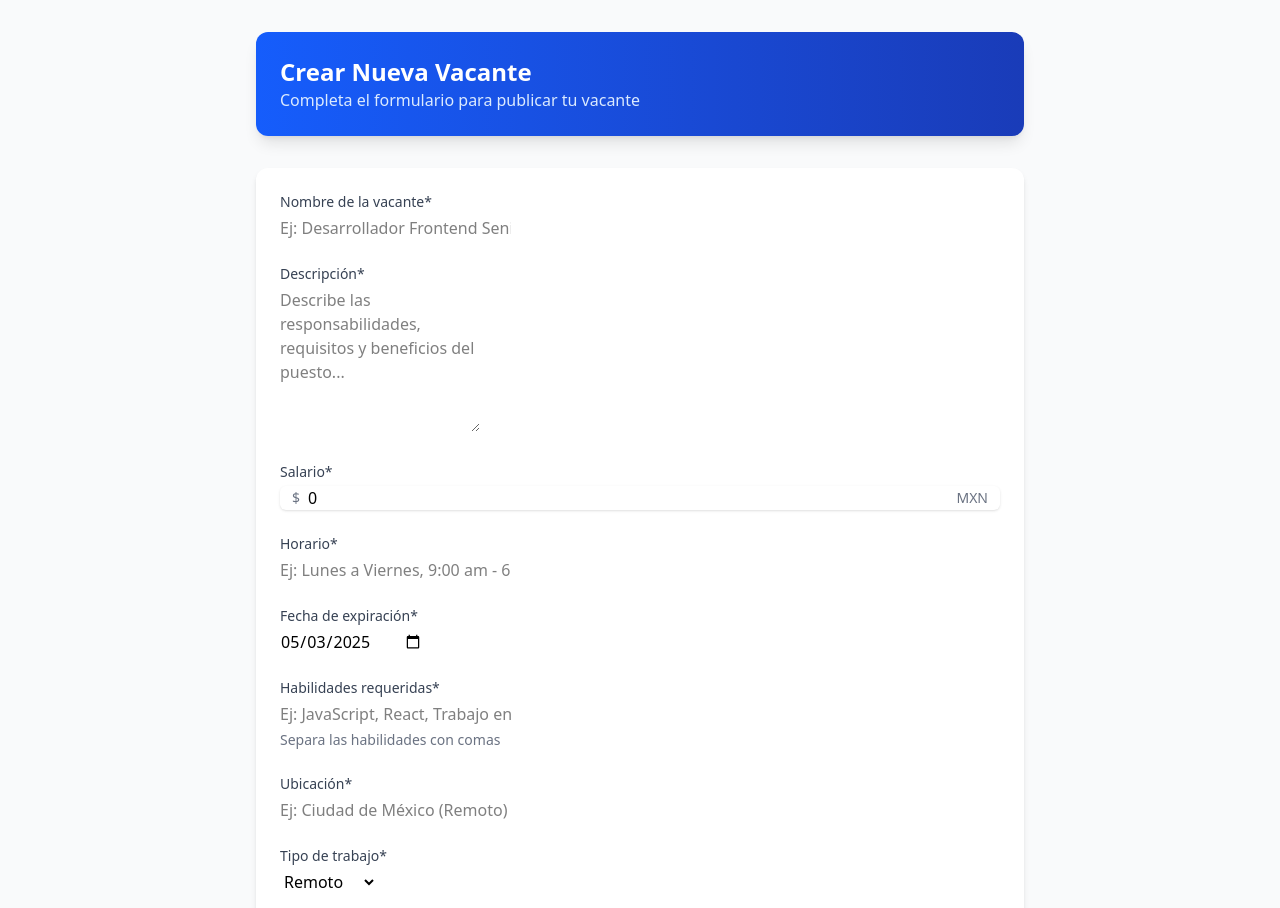
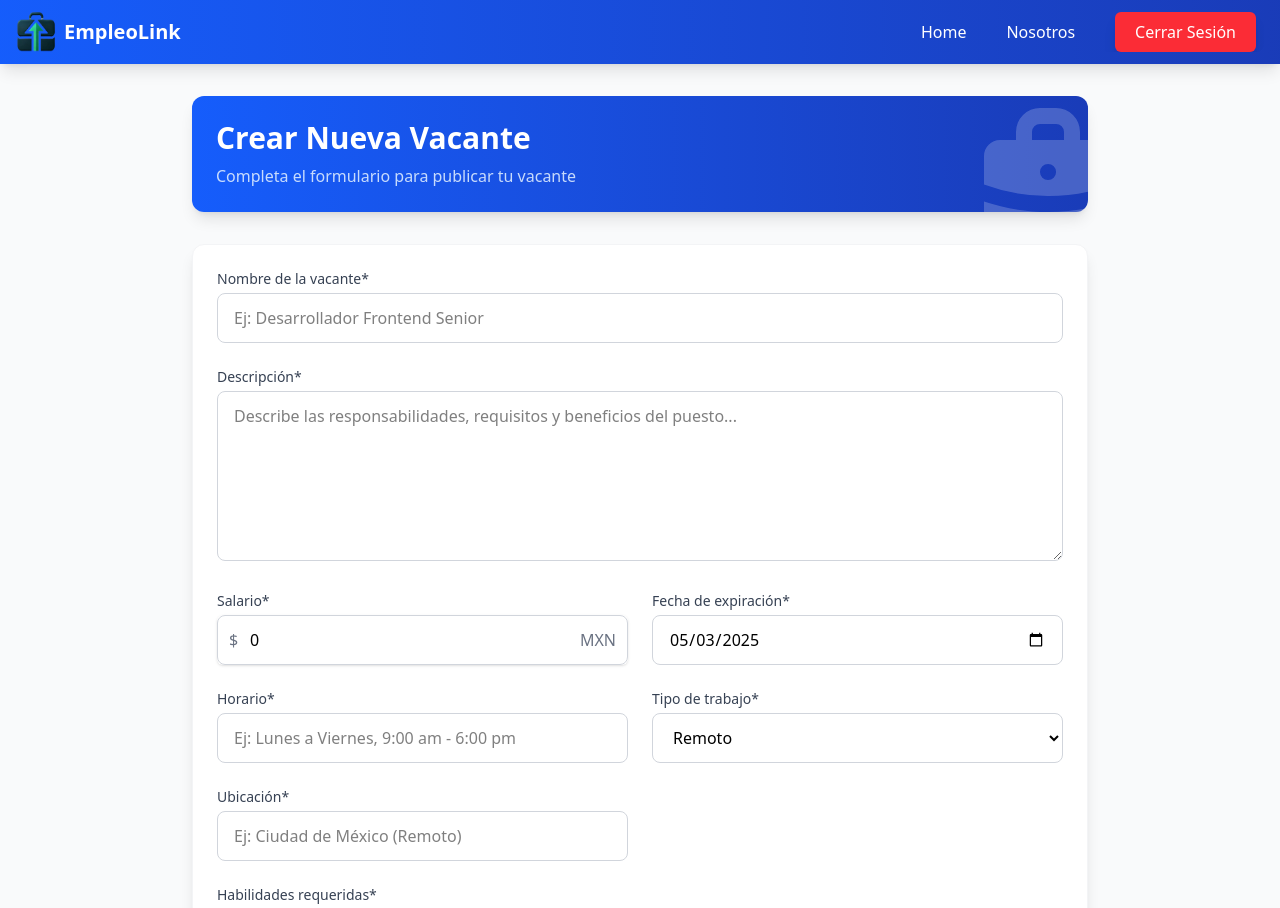
Before and after one commit to GerardoDiaz891/job-platform-frontend, a Vue app in the folder project-frontend/: page /empresarial/crear-vacante in a window 1280 px wide. Shown: the top 908 px of the page. Built offline with nearby package versions, Linux system fonts and the light colour scheme; sample sign-in values are in the browser's storage.

Commit message:
Implementación de notificaciones en perfil empresa y crear vacantes y subir CVs. Cambios en las restricciones y sanitizaciones de Register para hacerlas menos robustas y más amigables para el usuario en algunos campos

```diff
--- a/project-frontend/src/components/HomeView.vue
+++ b/project-frontend/src/components/HomeView.vue
@@ -2,7 +2,7 @@
   <div class="px-4 py-8 sm:px-6 lg:px-8">
     <!-- Encabezado y buscador -->
     <div class="text-center mb-10">
-      <h1 class="text-3xl font-bold text-gray-900 mb-2">Vacantes Disponibles</h1>
+      <h1 class="text-3xl font-bold text-gray-900 mb-2">Bienvenido!!</h1>
       <p class="text-lg text-gray-600 max-w-2xl mx-auto">
         Encuentra la oportunidad laboral que estás buscando
       </p>
--- a/project-frontend/src/views/Empresas/CrearVacante.vue
+++ b/project-frontend/src/views/Empresas/CrearVacante.vue
@@ -1,26 +1,59 @@
 <template>
-  <div class="min-h-screen bg-gray-50 py-8">
-    <div class="container mx-auto px-4">
-      <div class="max-w-3xl mx-auto">
-        <!-- Encabezado con degradado -->
-        <div class="bg-gradient-to-r from-blue-600 to-blue-800 rounded-xl p-6 mb-8 text-white shadow-lg">
-          <h1 class="text-2xl font-bold">Crear Nueva Vacante</h1>
-          <p class="text-blue-100">Completa el formulario para publicar tu vacante</p>
+  <div class="flex flex-col min-h-screen bg-gray-50">
+    <HeaderComponent />
+    <!-- Mensaje de confirmación -->
+    <div v-if="showSuccessMessage" class="fixed top-4 right-4 z-50">
+      <div class="bg-green-100 border-l-4 border-green-500 text-green-700 p-4 rounded-lg shadow-lg max-w-sm">
+        <div class="flex items-center">
+          <svg class="h-6 w-6 text-green-500 mr-2" fill="none" stroke="currentColor" viewBox="0 0 24 24">
+            <path stroke-linecap="round" stroke-linejoin="round" stroke-width="2" d="M5 13l4 4L19 7" />
+          </svg>
+          <div>
+            <p class="font-bold">¡Éxito!</p>
+            <p>Vacante creada correctamente</p>
+          </div>
+          <button @click="showSuccessMessage = false" class="ml-auto text-green-700 hover:text-green-900">
+            <svg class="h-5 w-5" fill="none" stroke="currentColor" viewBox="0 0 24 24">
+              <path stroke-linecap="round" stroke-linejoin="round" stroke-width="2" d="M6 18L18 6M6 6l12 12" />
+            </svg>
+          </button>
+        </div>
+      </div>
     </div>
 
-        <!-- Formulario -->
-        <div class="bg-white rounded-xl shadow-md overflow-hidden">
+    <!-- Contenido principal -->
+    <main class="flex-grow py-8">
+      <div class="container mx-auto px-4">
+        <div class="max-w-4xl mx-auto">
+          <!-- Encabezado mejorado -->
+          <div class="bg-gradient-to-r from-blue-600 to-blue-800 rounded-xl p-6 mb-8 text-white shadow-lg relative overflow-hidden">
+            <div class="relative z-10">
+              <h1 class="text-3xl font-bold mb-2">Crear Nueva Vacante</h1>
+              <p class="text-blue-100 opacity-90">Completa el formulario para publicar tu vacante</p>
+            </div>
+            <div class="absolute -right-10 -bottom-10 opacity-20">
+              <svg class="w-40 h-40" fill="currentColor" viewBox="0 0 20 20" xmlns="http://www.w3.org/2000/svg">
+                <path fill-rule="evenodd" d="M6 6V5a3 3 0 013-3h2a3 3 0 013 3v1h2a2 2 0 012 2v3.57A22.952 22.952 0 0110 13a22.95 22.95 0 01-8-1.43V8a2 2 0 012-2h2zm2-1a1 1 0 011-1h2a1 1 0 011 1v1H8V5zm1 5a1 1 0 011-1h.01a1 1 0 110 2H10a1 1 0 01-1-1z" clip-rule="evenodd"></path>
+                <path d="M2 13.692V16a2 2 0 002 2h12a2 2 0 002-2v-2.308A24.974 24.974 0 0110 15c-2.796 0-5.487-.46-8-1.308z"></path>
+              </svg>
+            </div>
+          </div>
+
+          <!-- Formulario mejorado -->
+          <div class="bg-white rounded-xl shadow-lg overflow-hidden border border-gray-100">
             <form @submit.prevent="submitForm" class="p-6 space-y-6">
+              <div class="grid grid-cols-1 md:grid-cols-2 gap-6">
                 <!-- Nombre -->
-            <div>
+                <div class="md:col-span-2">
                   <label class="block text-sm font-medium text-gray-700 mb-1">Nombre de la vacante*</label>
-              <input v-model="form.nombre" required class="form-input" placeholder="Ej: Desarrollador Frontend Senior">
+                  <input v-model="form.nombre" required class="w-full px-4 py-3 border border-gray-300 rounded-lg focus:ring-2 focus:ring-blue-500 focus:border-blue-500 transition duration-200"
+                         placeholder="Ej: Desarrollador Frontend Senior">
                 </div>
 
                 <!-- Descripción -->
-            <div>
+                <div class="md:col-span-2">
                   <label class="block text-sm font-medium text-gray-700 mb-1">Descripción*</label>
-              <textarea v-model="form.descripcion" required rows="6" class="form-textarea"
+                  <textarea v-model="form.descripcion" required rows="6" class="w-full px-4 py-3 border border-gray-300 rounded-lg focus:ring-2 focus:ring-blue-500 focus:border-blue-500 transition duration-200"
                             placeholder="Describe las responsabilidades, requisitos y beneficios del puesto..."></textarea>
                 </div>
 
@@ -29,67 +62,76 @@
                   <label class="block text-sm font-medium text-gray-700 mb-1">Salario*</label>
                   <div class="relative rounded-md shadow-sm">
                     <div class="absolute inset-y-0 left-0 pl-3 flex items-center pointer-events-none">
-                  <span class="text-gray-500 sm:text-sm">$</span>
+                      <span class="text-gray-500">$</span>
                     </div>
-                <input v-model.number="form.salario" type="number" required class="form-input pl-7" placeholder="0.00">
+                    <input v-model.number="form.salario" type="number" min="0" step="100" required
+                           class="block w-full pl-8 pr-12 py-3 border border-gray-300 rounded-lg focus:ring-2 focus:ring-blue-500 focus:border-blue-500 transition duration-200"
+                           placeholder="0.00">
                     <div class="absolute inset-y-0 right-0 pr-3 flex items-center pointer-events-none">
-                  <span class="text-gray-500 sm:text-sm">MXN</span>
+                      <span class="text-gray-500">MXN</span>
                     </div>
                   </div>
+                </div>
+
+                <!-- Fecha Expiración -->
+                <div>
+                  <label class="block text-sm font-medium text-gray-700 mb-1">Fecha de expiración*</label>
+                  <input v-model="form.fechaExpiracion" type="date" required
+                         class="w-full px-4 py-3 border border-gray-300 rounded-lg focus:ring-2 focus:ring-blue-500 focus:border-blue-500 transition duration-200"
+                         :min="new Date().toISOString().split('T')[0]">
                 </div>
 
                 <!-- Horario -->
                 <div>
                   <label class="block text-sm font-medium text-gray-700 mb-1">Horario*</label>
-              <input v-model="form.horario" required class="form-input"
+                  <input v-model="form.horario" required
+                         class="w-full px-4 py-3 border border-gray-300 rounded-lg focus:ring-2 focus:ring-blue-500 focus:border-blue-500 transition duration-200"
                          placeholder="Ej: Lunes a Viernes, 9:00 am - 6:00 pm">
-            </div>
-
-            <!-- Fecha Expiración -->
-            <div>
-              <label class="block text-sm font-medium text-gray-700 mb-1">Fecha de expiración*</label>
-              <input v-model="form.fechaExpiracion" type="date" required class="form-input"
-                :min="new Date().toISOString().split('T')[0]">
-            </div>
-
-            <!-- Habilidades Requeridas -->
-            <div>
-              <label class="block text-sm font-medium text-gray-700 mb-1">Habilidades requeridas*</label>
-              <input v-model="form.habilidadesRequeridas" required class="form-input"
-                placeholder="Ej: JavaScript, React, Trabajo en equipo">
-              <p class="mt-1 text-sm text-gray-500">Separa las habilidades con comas</p>
-            </div>
-
-            <!-- Ubicación -->
-            <div>
-              <label class="block text-sm font-medium text-gray-700 mb-1">Ubicación*</label>
-              <input v-model="form.ubicacion" required class="form-input" placeholder="Ej: Ciudad de México (Remoto)">
                 </div>
 
                 <!-- Tipo de Trabajo -->
                 <div>
                   <label class="block text-sm font-medium text-gray-700 mb-1">Tipo de trabajo*</label>
-              <select v-model="form.tipoTrabajo" required class="form-select">
+                  <select v-model="form.tipoTrabajo" required
+                          class="w-full px-4 py-3 border border-gray-300 rounded-lg focus:ring-2 focus:ring-blue-500 focus:border-blue-500 transition duration-200">
                     <option value="Remoto">Remoto</option>
                     <option value="Presencial">Presencial</option>
                     <option value="Híbrido">Híbrido</option>
                   </select>
                 </div>
 
+                <!-- Ubicación -->
+                <div>
+                  <label class="block text-sm font-medium text-gray-700 mb-1">Ubicación*</label>
+                  <input v-model="form.ubicacion" required
+                         class="w-full px-4 py-3 border border-gray-300 rounded-lg focus:ring-2 focus:ring-blue-500 focus:border-blue-500 transition duration-200"
+                         placeholder="Ej: Ciudad de México (Remoto)">
+                </div>
+
+                <!-- Habilidades Requeridas -->
+                <div class="md:col-span-2">
+                  <label class="block text-sm font-medium text-gray-700 mb-1">Habilidades requeridas*</label>
+                  <input v-model="form.habilidadesRequeridas" required
+                         class="w-full px-4 py-3 border border-gray-300 rounded-lg focus:ring-2 focus:ring-blue-500 focus:border-blue-500 transition duration-200"
+                         placeholder="Ej: JavaScript, React, Trabajo en equipo">
+                  <p class="mt-1 text-sm text-gray-500">Separa las habilidades con comas</p>
+                </div>
+              </div>
+
               <!-- Botones -->
-            <div class="flex justify-end space-x-4 pt-4">
-              <router-link to="/empresarial/vacantes" class="btn-cancel">
+              <div class="flex flex-col sm:flex-row justify-end gap-4 pt-6 border-t border-gray-200">
+                <router-link to="/empresarial/vacantes"
+                            class="px-6 py-3 border border-gray-300 rounded-lg font-medium text-gray-700 hover:bg-gray-50 transition duration-200 text-center">
                   Cancelar
                 </router-link>
-              <button type="submit" class="btn-submit" :disabled="isSubmitting">
+                <button type="submit"
+                        class="px-6 py-3 bg-blue-600 hover:bg-blue-700 rounded-lg font-medium text-white transition duration-200 flex items-center justify-center"
+                        :disabled="isSubmitting">
                   <span v-if="!isSubmitting">Publicar Vacante</span>
                   <span v-else class="flex items-center">
-                  <svg class="animate-spin -ml-1 mr-2 h-4 w-4 text-white" xmlns="http://www.w3.org/2000/svg" fill="none"
-                    viewBox="0 0 24 24">
+                    <svg class="animate-spin -ml-1 mr-2 h-4 w-4 text-white" xmlns="http://www.w3.org/2000/svg" fill="none" viewBox="0 0 24 24">
                       <circle class="opacity-25" cx="12" cy="12" r="10" stroke="currentColor" stroke-width="4"></circle>
-                    <path class="opacity-75" fill="currentColor"
-                      d="M4 12a8 8 0 018-8V0C5.373 0 0 5.373 0 12h4zm2 5.291A7.962 7.962 0 014 12H0c0 3.042 1.135 5.824 3 7.938l3-2.647z">
-                    </path>
+                      <path class="opacity-75" fill="currentColor" d="M4 12a8 8 0 018-8V0C5.373 0 0 5.373 0 12h4zm2 5.291A7.962 7.962 0 014 12H0c0 3.042 1.135 5.824 3 7.938l3-2.647z"></path>
                     </svg>
                     Publicando...
                   </span>
@@ -99,16 +141,29 @@
           </div>
         </div>
       </div>
+    </main>
+    <FooterComponent />
   </div>
 </template>
 
 <script lang="ts">
 import { defineComponent } from 'vue';
-import { EmpresarialService } from '@/services/EmpresarialService';
+import { EmpresarialService } from '@/services/empresarialService';
+import HeaderComponent from '@/components/HeaderComponent.vue';
+import FooterComponent from '@/components/FooterComponent.vue';
 import type { VacanteDTO } from '@/interfaces/VacantesDTO';
+import { useRouter } from 'vue-router';
 
 export default defineComponent({
   name: 'CrearVacante',
+  components: {
+    HeaderComponent,
+    FooterComponent
+  },
+  setup() {
+    const router = useRouter();
+    return { router };
+  },
   data() {
     return {
       form: {
@@ -121,7 +176,8 @@ export default defineComponent({
         ubicacion: '',
         tipoTrabajo: 'Remoto'
       } as Omit<VacanteDTO, 'id' | 'fechaPublicacion' | 'usuarioId' | 'cVs'>,
-      isSubmitting: false
+      isSubmitting: false,
+      showSuccessMessage: false
     };
   },
   methods: {
@@ -133,21 +189,16 @@ export default defineComponent({
           fechaExpiracion: new Date(this.form.fechaExpiracion).toISOString()
         });
 
+        this.showSuccessMessage = true;
 
-        this.$notify({
-          title: 'Vacante creada',
-          text: 'La vacante se ha publicado correctamente',
-          type: 'success'
-        });
+        setTimeout(() => {
+          this.showSuccessMessage = false;
+          this.router.go(-1);
+        }, 4000);
 
-        this.$router.push('/empresarial/vacantes');
       } catch (error) {
-        console.error(error);
-        this.$notify({
-          title: 'Error',
-          text: 'Ocurrió un problema al crear la vacante',
-          type: 'error'
-        });
+        console.error('Error al crear vacante:', error);
+        alert('Ocurrió un problema al crear la vacante. Por favor, inténtalo de nuevo.');
       } finally {
         this.isSubmitting = false;
       }
--- a/project-frontend/src/views/Empresas/PerfilEmpresa.vue
+++ b/project-frontend/src/views/Empresas/PerfilEmpresa.vue
@@ -1,6 +1,26 @@
 <template>
   <HeaderComponent />
   <main class="min-h-screen bg-gray-50 py-8">
+    <!-- Mensaje de confirmación -->
+    <div v-if="showSuccessMessage" class="fixed top-4 right-4 z-50">
+      <div class="bg-green-100 border-l-4 border-green-500 text-green-700 p-4 rounded-lg shadow-lg max-w-sm">
+        <div class="flex items-center">
+          <svg class="h-6 w-6 text-green-500 mr-2" fill="none" stroke="currentColor" viewBox="0 0 24 24">
+            <path stroke-linecap="round" stroke-linejoin="round" stroke-width="2" d="M5 13l4 4L19 7" />
+          </svg>
+          <div>
+            <p class="font-bold">¡Éxito!</p>
+            <p>Perfil actualizado correctamente</p>
+          </div>
+          <button @click="showSuccessMessage = false" class="ml-auto text-green-700 hover:text-green-900">
+            <svg class="h-5 w-5" fill="none" stroke="currentColor" viewBox="0 0 24 24">
+              <path stroke-linecap="round" stroke-linejoin="round" stroke-width="2" d="M6 18L18 6M6 6l12 12" />
+            </svg>
+          </button>
+        </div>
+      </div>
+    </div>
+
     <div class="max-w-4xl mx-auto px-4">
       <!-- Encabezado -->
       <div class="text-center mb-10">
@@ -145,13 +165,14 @@ const email = ref('')
 const name = ref('')
 const phone = ref('')
 const loading = ref(false)
-let currentProfile = null // Almanecenamiento del perfil actual
+const showSuccessMessage = ref(false)
+let currentProfile = null
 
 // Datos iniciales
 async function loadProfile() {
   try {
     const dataInfo = await AuthService.getProfile()
-    currentProfile = dataInfo // GUARDAR PERFIL COMPLETO
+    currentProfile = dataInfo
     description.value = dataInfo.descripcionEmpresa || ''
     location.value = dataInfo.direccion || ''
     name.value = dataInfo.nombre || ''
@@ -167,7 +188,7 @@ async function saveProfile() {
   try {
     const updateData = {
       nombre: name.value,
-      contraseña: currentProfile?.contraseña || "",  // Mandar la contraseña actual
+      contraseña: currentProfile?.contraseña || "",
       nombreEmpresa: currentProfile?.nombreEmpresa || '',
       tipoEmpresa: currentProfile?.tipoEmpresa || '',
       direccion: location.value,
@@ -176,10 +197,14 @@ async function saveProfile() {
       descripcionEmpresa: description.value
     }
 
-    //console.log('Datos enviados:', updateData)
-    const response = await AuthService.updateProfile(updateData)
-    console.log('Perfil actualizado:', response)
-    //alert('Perfil actualizado exitosamente')
+    await AuthService.updateProfile(updateData)
+
+    // MENSAJE DE EXITO QUE SE OCLTA AL CABO DE 5 SEG
+    showSuccessMessage.value = true
+    setTimeout(() => {
+      showSuccessMessage.value = false
+    }, 5000)
+
   } catch (error) {
     console.error('Error al actualizar el perfil:', error)
     alert('Error al actualizar el perfil: ' + (error.response?.data?.title || error.message))
--- a/project-frontend/src/views/RegisterView.vue
+++ b/project-frontend/src/views/RegisterView.vue
@@ -195,11 +195,11 @@ const router = useRouter()
 
 // SANITIZACIÓN DE ENTRADAS Y PREVENCIÓN DE XSS
 const sanitizeInput = (field) => {
-  const value = eval(field).value // EVAL PARA ACCEDER DINAMICAMENTE AL REF
+  const value = eval(field).value
+  // SOLO SE PERMITEN LETRAS, ESPACIOS, ACENTOS Y APÓSTROFES
   const sanitized = value
-    .replace(/[<>&"']/g, "") // NADA DE CARACTERES ESPECIALES
-    .replace(/\s+/g, " ")    // NORMALIZACIÓN DE ESPACIÓN
-    .trim()
+    .replace(/[<>&"]/g, "") // ELIMINACIÓN DE CARACTERRES PELIGROSOS
+    .replace(/\s{2,}/g, ' ') // MULTIPLES ESPACIOS POR UNO
   eval(field).value = sanitized
 }
 
@@ -287,7 +287,7 @@ const register = async () => {
     }
 
     const response = await AuthService.register(userData)
-    alert("Usuario registrado exitosamente.")
+    // alert("Usuario registrado exitosamente.")
     router.push("/login")
   } catch (error) {
     if (error.response && error.response.data) {
```
Lines whose indentation alone changed are shown as unchanged.
